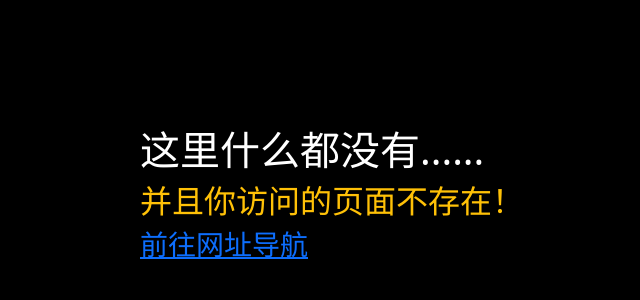
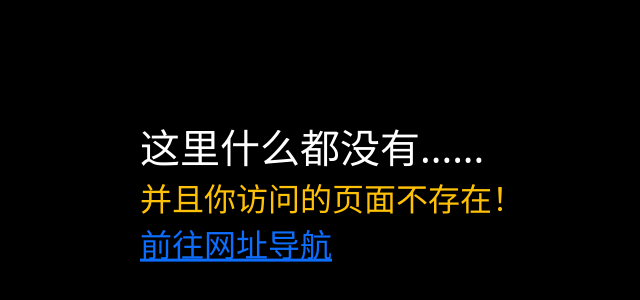
Before and after one commit to Tianscar/Tianscar.github.io, a plain HTML site: page 404.html in a window 1280 px wide. Shown: the part 202-502 px from the top of the page, without its empty margins (308-948 px from the left). Drawn offline with Linux system fonts and the light colour scheme.

Commit message:
Site updated: 2022-06-09 00:22:40

```diff
--- a/404.html
+++ b/404.html
@@ -16,7 +16,7 @@
     <div class="box">
       <h1 class="text-white text-nowrap">这里什么都没有......</h1>
       <h2 class="text-warning text-nowrap">并且你访问的页面不存在！</h2>
-      <h3 class="text-nowrap"><a href="https://sitenav.tianscar.com">前往网址导航</a></h3>
+      <h2 class="text-nowrap"><a href="https://sitenav.tianscar.com">前往网址导航</a></h2>
     </div>
   </body>
 </html>
```
Also changed, not shown: index.html (+1 -1 lines).
